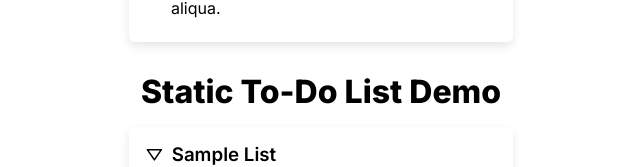
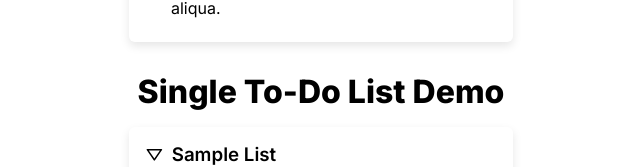
Before and after one commit to claynaut/citrushack2022-webdev-workshop, a Next.js app: page / in a window 1280 px wide. Shown: the part 266-433 px from the top of the page, without its empty margins (319-959 px from the left). Built offline with nearby package versions, Linux system fonts and the light colour scheme.

Commit message:
Update naming

```diff
--- a/components/Demo/StaticListDemo.js
+++ b/components/Demo/SingleListDemo.js
@@ -3,7 +3,7 @@ import { nanoid } from 'nanoid'
 import { TodoList } from '../TodoList'
 import styles from '../../styles/Home.module.css'
 
-export function StaticListDemo() {
+export function SingleListDemo() {
   const mockSampleListId = nanoid()
   const mockSampleList = {
     id: mockSampleListId,
@@ -31,7 +31,7 @@ export function StaticListDemo() {
   return (
     <>
       <h2 className={styles.title}>
-        Static To-Do List Demo
+        Single To-Do List Demo
       </h2>
       { sampleLists.map((list) =>
         <TodoList
--- a/components/Demo/index.js
+++ b/components/Demo/index.js
@@ -1,3 +1,3 @@
 export * from './AccordionDemo'
-export * from './StaticListDemo'
+export * from './SingleListDemo'
 export * from './CRUDListDemo'
--- a/pages/index.js
+++ b/pages/index.js
@@ -1,5 +1,5 @@
 import Head from 'next/head'
-import { AccordionDemo, StaticListDemo, CRUDListDemo } from '../components/Demo'
+import { AccordionDemo, SingleListDemo, CRUDListDemo } from '../components/Demo'
 import styles from '../styles/Home.module.css'
 
 export default function Home() {
@@ -13,7 +13,7 @@ export default function Home() {
 
       <main className={styles.main}>
         <AccordionDemo />
-        <StaticListDemo />
+        <SingleListDemo />
         <CRUDListDemo />
       </main>
     </div>
```
